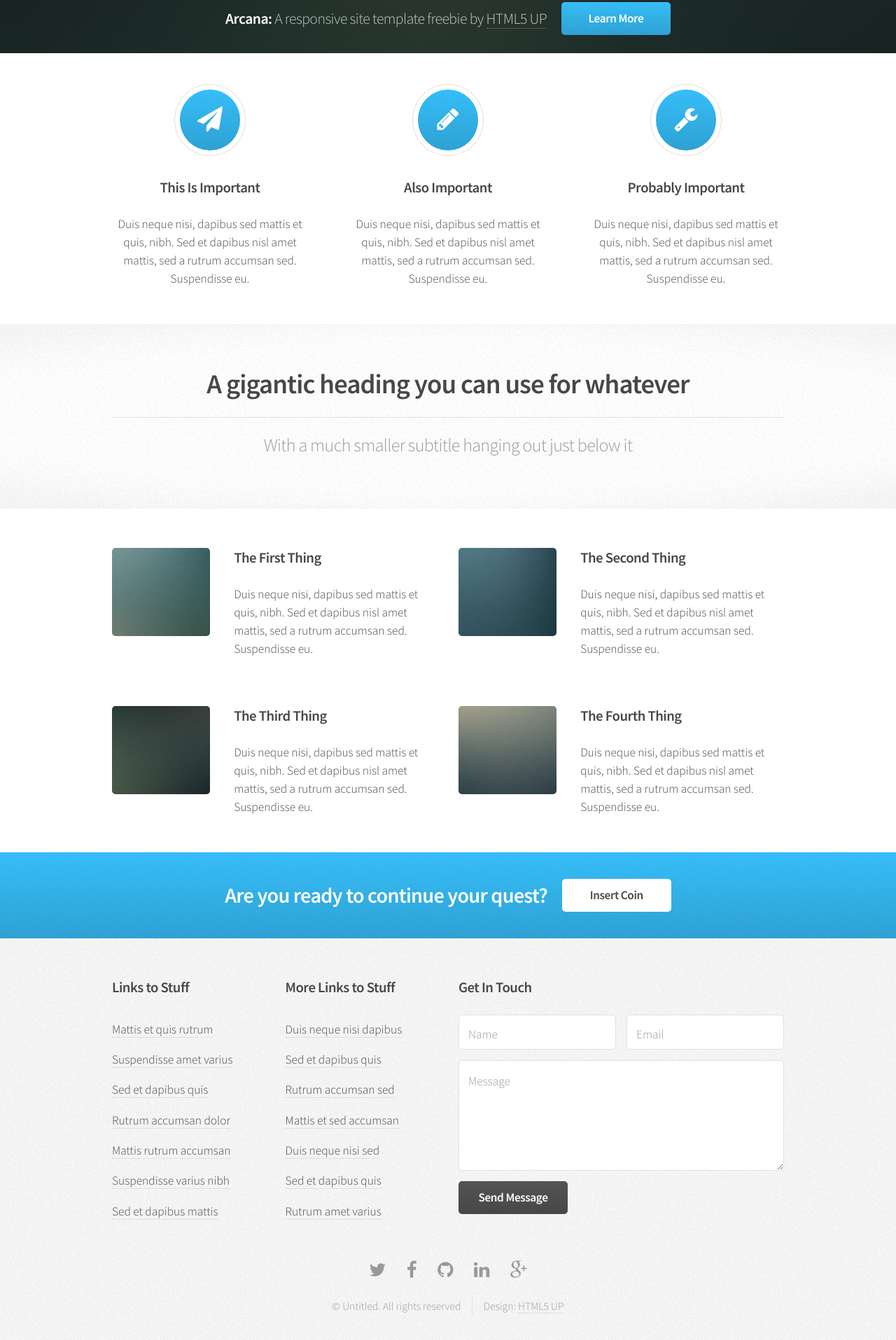
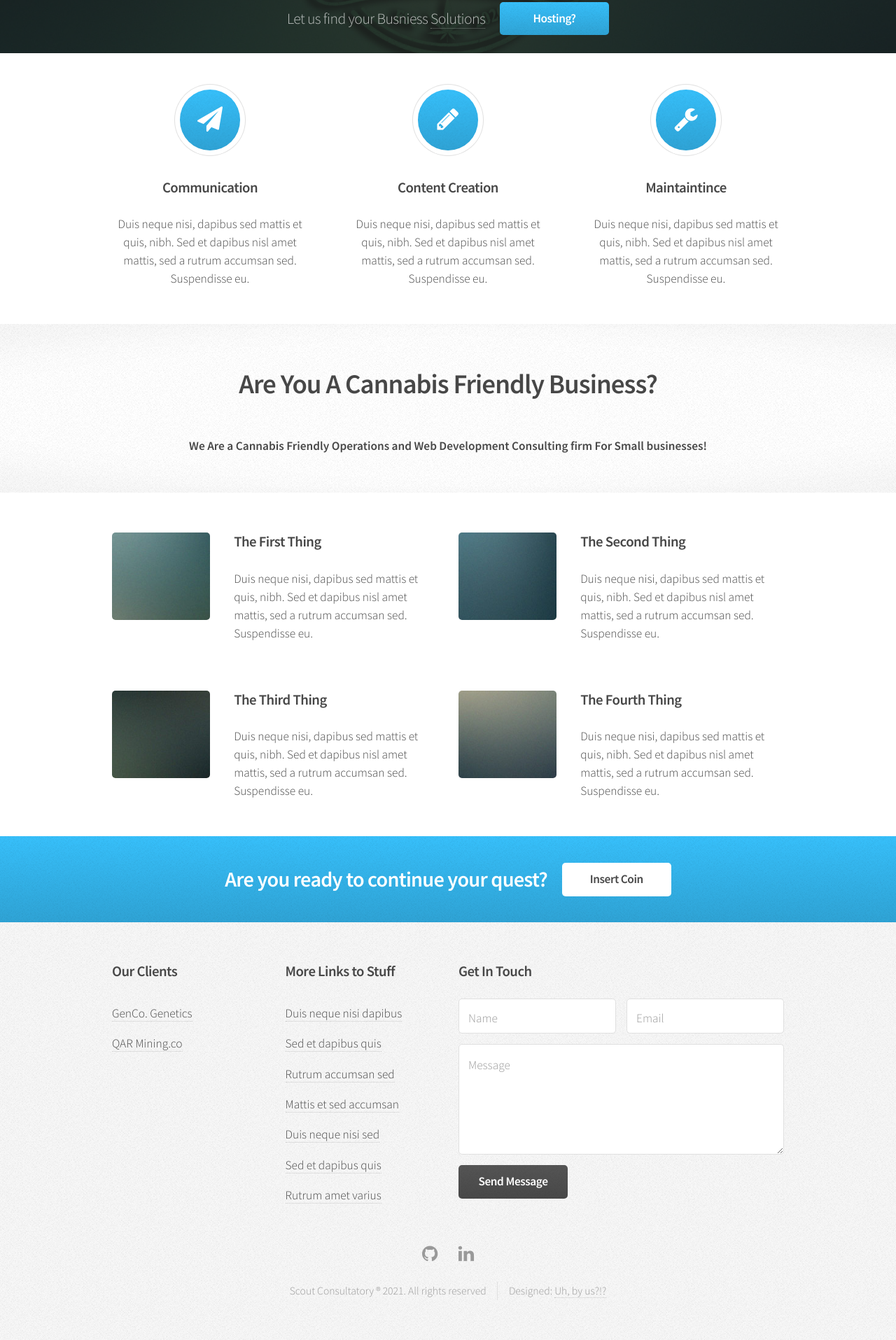
Before and after one commit to BrandonWorobi/Scout-Consultatory, a plain HTML site: page index.html in a window 1280 px wide. Shown: the part 457-2372 px from the top of the page at 70% size. Drawn offline with Linux system fonts and the light colour scheme.

Commit message:
04:10 5/25

```diff
--- a/css/style.css
+++ b/css/style.css
@@ -706,7 +706,7 @@
 /* Banner */
 
 	#banner {
-		background-image: url("../images/banner.jpg");
+		background-image: url("../images/banner.png");
 		background-position: center center;
 		background-size: cover;
 		height: 28em;
@@ -733,7 +733,7 @@
 			}
 
 				#banner header h2 em {
-					opacity: 0.75;
+					opacity: 0.70;
 				}
 
 				#banner header h2 a {
--- a/index.html
+++ b/index.html
@@ -30,28 +30,22 @@
 						<ul>
 							<li class="current"><a href="index.html">Home</a></li>
 							<li>
-								<a href="">Dropdown</a>
+								<a href="">About Us</a>
 								<ul>
-									<li><a href="#">Lorem dolor</a></li>
-									<li><a href="#">Magna phasellus</a></li>
-									<li><a href="#">Etiam sed tempus</a></li>
+									<li><a href="#">Web Development</a></li>
+									<li><a href="#">CannaConsulting</a></li>
+									<li><a href="#">Operational Support</a></li>
 									<li>
-										<a href="">Submenu</a>
+										<a href="">Our Blog's</a>
 										<ul>
-											<li><a href="#">Lorem dolor</a></li>
-											<li><a href="#">Phasellus magna</a></li>
-											<li><a href="#">Magna phasellus</a></li>
-											<li><a href="#">Etiam nisl</a></li>
-											<li><a href="#">Veroeros feugiat</a></li>
+											<li><a href="#">Cannabis</a></li>
+											<li><a href="#">Web Development</a></li>
+											<li><a href="#">Operations</a></li>
 										</ul>
 									</li>
-									<li><a href="#">Veroeros feugiat</a></li>
+									<li><a href="#">Contact Us</a></li>
 								</ul>
 							</li>
-							<li><a href="left-sidebar.html">Left Sidebar</a></li>
-							<li><a href="right-sidebar.html">Right Sidebar</a></li>
-							<li><a href="two-sidebar.html">Two Sidebar</a></li>
-							<li><a href="no-sidebar.html">No Sidebar</a></li>
 						</ul>
 					</nav>
 
@@ -60,8 +54,8 @@
 		<!-- Banner -->
 			<section id="banner">
 				<header>
-					<h2>Arcana: <em>A responsive site template freebie by <a href="http://html5up.net">HTML5 UP</a></em></h2>
-					<a href="#" class="button">Learn More</a>
+					<h2> <em>Let us find your Busniess <a href="https://Scoutconsultatory.com">Solutions</a></em></h2>
+					<a href="https://hosting.scoutconsultatory.com" class="button">Hosting?</a>
 				</header>
 			</section>
 
@@ -72,21 +66,21 @@
 						<section class="4u 12u(narrower)">
 							<div class="box highlight">
 								<i class="icon major fa-paper-plane"></i>
-								<h3>This Is Important</h3>
+								<h3>Communication</h3>
 								<p>Duis neque nisi, dapibus sed mattis et quis, nibh. Sed et dapibus nisl amet mattis, sed a rutrum accumsan sed. Suspendisse eu.</p>
 							</div>
 						</section>
 						<section class="4u 12u(narrower)">
 							<div class="box highlight">
 								<i class="icon major fa-pencil"></i>
-								<h3>Also Important</h3>
+								<h3>Content Creation</h3>
 								<p>Duis neque nisi, dapibus sed mattis et quis, nibh. Sed et dapibus nisl amet mattis, sed a rutrum accumsan sed. Suspendisse eu.</p>
 							</div>
 						</section>
 						<section class="4u 12u(narrower)">
 							<div class="box highlight">
 								<i class="icon major fa-wrench"></i>
-								<h3>Probably Important</h3>
+								<h3>Maintaintince</h3>
 								<p>Duis neque nisi, dapibus sed mattis et quis, nibh. Sed et dapibus nisl amet mattis, sed a rutrum accumsan sed. Suspendisse eu.</p>
 							</div>
 						</section>
@@ -98,8 +92,8 @@
 			<section class="wrapper style2">
 				<div class="container">
 					<header class="major">
-						<h2>A gigantic heading you can use for whatever</h2>
-						<p>With a much smaller subtitle hanging out just below it</p>
+						<h2> Are You A Cannabis Friendly Business?</h2>
+						<h1> We Are a Cannabis Friendly Operations and Web Development Consulting firm For Small businesses!</h1>
 					</header>
 				</div>
 			</section>
@@ -165,15 +159,10 @@
 				<div class="container">
 					<div class="row">
 						<section class="3u 6u(narrower) 12u$(mobilep)">
-							<h3>Links to Stuff</h3>
+							<h3>Our Clients</h3>
 							<ul class="links">
-								<li><a href="#">Mattis et quis rutrum</a></li>
-								<li><a href="#">Suspendisse amet varius</a></li>
-								<li><a href="#">Sed et dapibus quis</a></li>
-								<li><a href="#">Rutrum accumsan dolor</a></li>
-								<li><a href="#">Mattis rutrum accumsan</a></li>
-								<li><a href="#">Suspendisse varius nibh</a></li>
-								<li><a href="#">Sed et dapibus mattis</a></li>
+								<li><a href="#">GenCo. Genetics</a></li>
+								<li><a href="#">QAR Mining.co</a></li>
 							</ul>
 						</section>
 						<section class="3u 6u$(narrower) 12u$(mobilep)">
@@ -218,17 +207,14 @@
 
 				<!-- Icons -->
 					<ul class="icons">
-						<li><a href="#" class="icon fa-twitter"><span class="label">Twitter</span></a></li>
-						<li><a href="#" class="icon fa-facebook"><span class="label">Facebook</span></a></li>
-						<li><a href="#" class="icon fa-github"><span class="label">GitHub</span></a></li>
-						<li><a href="#" class="icon fa-linkedin"><span class="label">LinkedIn</span></a></li>
-						<li><a href="#" class="icon fa-google-plus"><span class="label">Google+</span></a></li>
+						<li><a href="https://github.com/users/BrandonWorobi/projects/2" class="icon fa-github"><span class="label">GitHub</span></a></li>
+						<li><a href="https://www.linkedin.com/company/scout-consultory-llc" class="icon fa-linkedin"><span class="label">LinkedIn</span></a></li>
 					</ul>
 
 				<!-- Copyright -->
 					<div class="copyright">
 						<ul class="menu">
-							<li>&copy; Untitled. All rights reserved</li><li>Design: <a href="http://html5up.net">HTML5 UP</a></li>
+							<li>Scout Consultatory &reg; 2021. All rights reserved</li><li>Designed: <a href="http://Scoutconsultatory.com">Uh, by us?!?</a></li>
 						</ul>
 					</div>
 
```
Also changed, not shown: README.txt (deleted), images/banner.jpg (deleted), images/banner.png (added).
